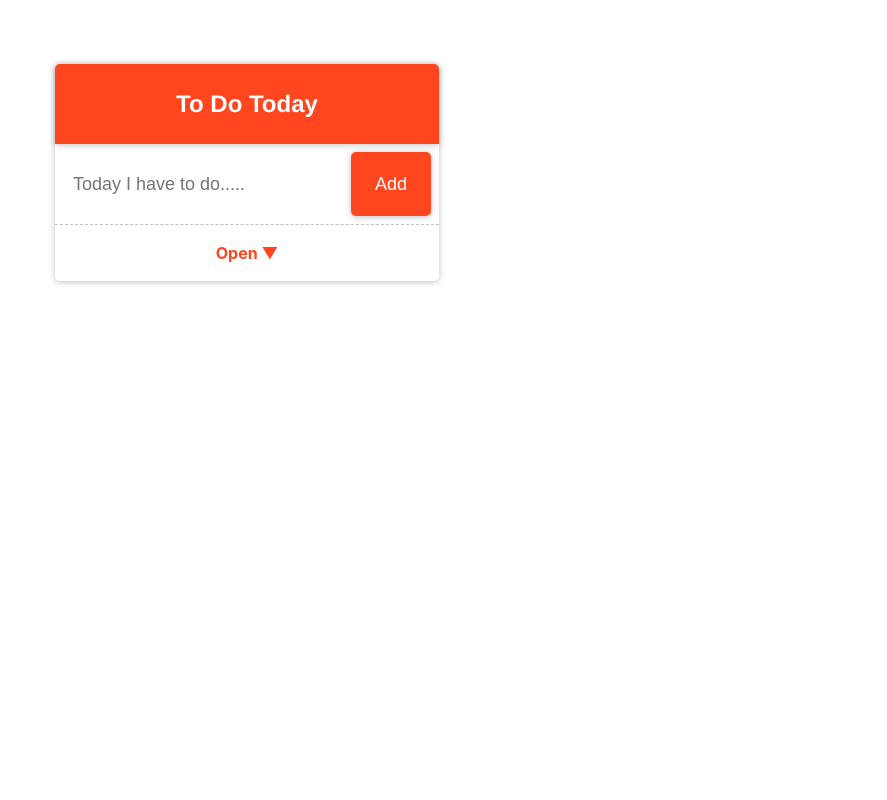
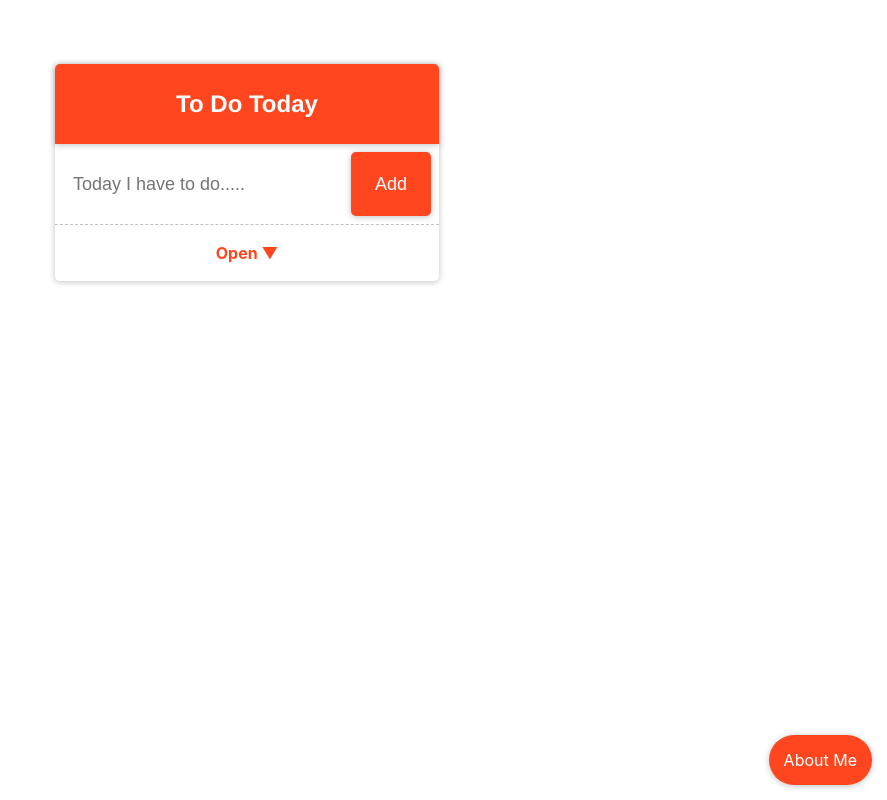
Before and after one commit to kimm950/ToDoiee, a React app: page / in a window 1280 px wide. Shown: the whole page, without its empty margins (393-1280 px from the left). Built offline with nearby package versions, Linux system fonts and the light colour scheme.

Commit message:
add about me

```diff
--- a/src/Todoiee.jsx
+++ b/src/Todoiee.jsx
@@ -1,6 +1,7 @@
 import React, { Component } from 'react';
 import styled from 'styled-components'
 import TodoListTemplate from './components/TodoListTemplate'
+import colors from '../src/components/colors'
 
 const Background = styled.div`
   display: block;
@@ -9,12 +10,36 @@ const Background = styled.div`
   height: 100%;
   overflow: auto;
 `
+const AboutMeButton = styled.a`
+  display: block;
+  position: fixed;
+  text-align: center;
+  bottom: 0;
+  right: 0;
+  padding: 15px;
+  margin: 15px;
+  background-color: ${colors.main};
+  border-radius: 30px;
+  transition: all .2s ease-in-out;
+  box-shadow: ${colors.drop_shadow};
+  text-decoration: none;
+  color: ${colors.white};
+  &:visited {
+    text-decoration: none;
+    }
+  &:hover{
+    cursor: pointer;
+    box-shadow: none;
+    transform: scale(1.1);
+  }
+`
 
 class Todoiee extends Component {
   render() {
     return (
       <Background>
         <TodoListTemplate />
+        <AboutMeButton href='http://www.linkedin.com/in/hyun-sung-kim-67ab65128/' target="_blank">About Me</AboutMeButton>
       </Background>
     );
   }
```
